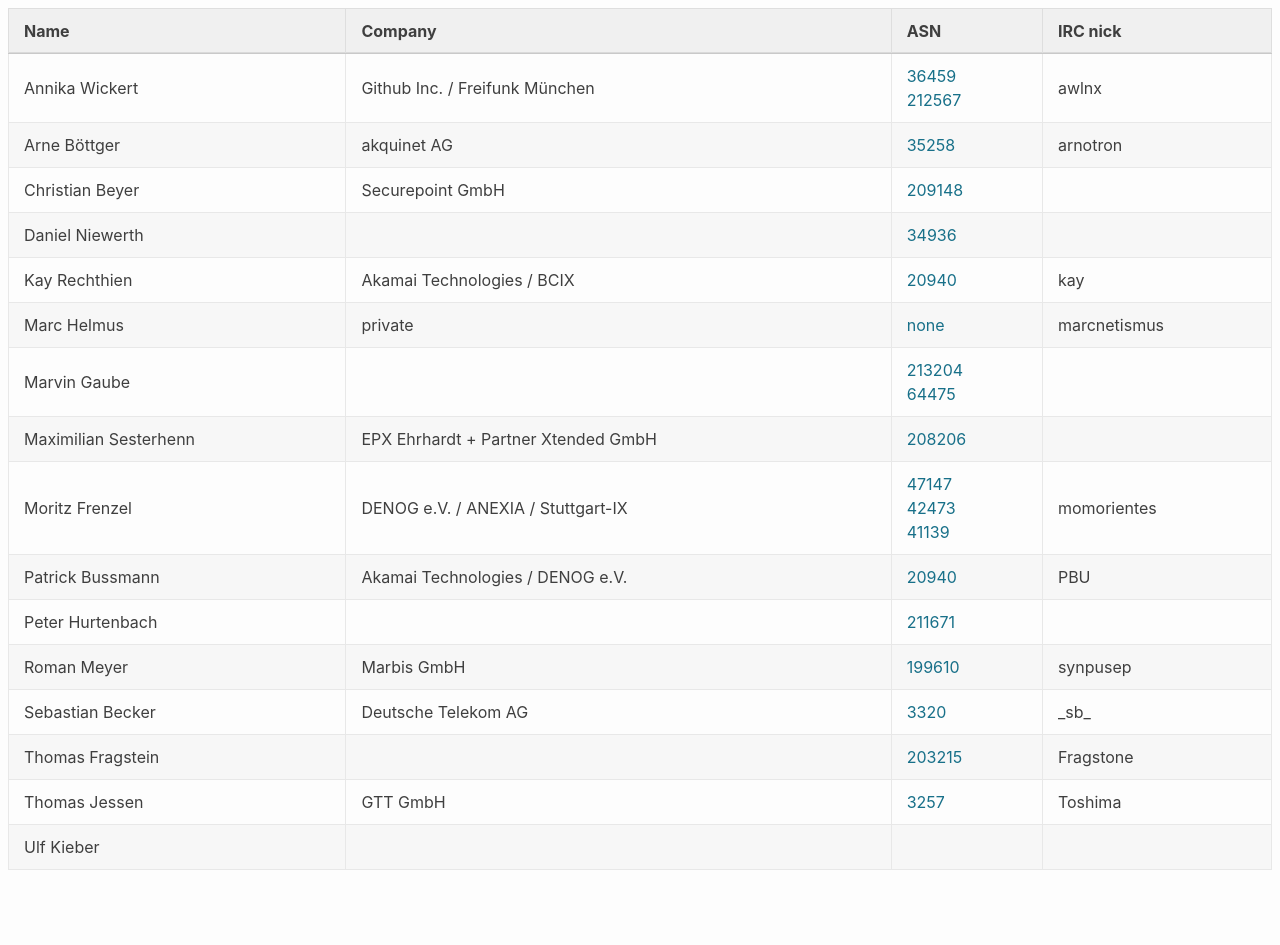
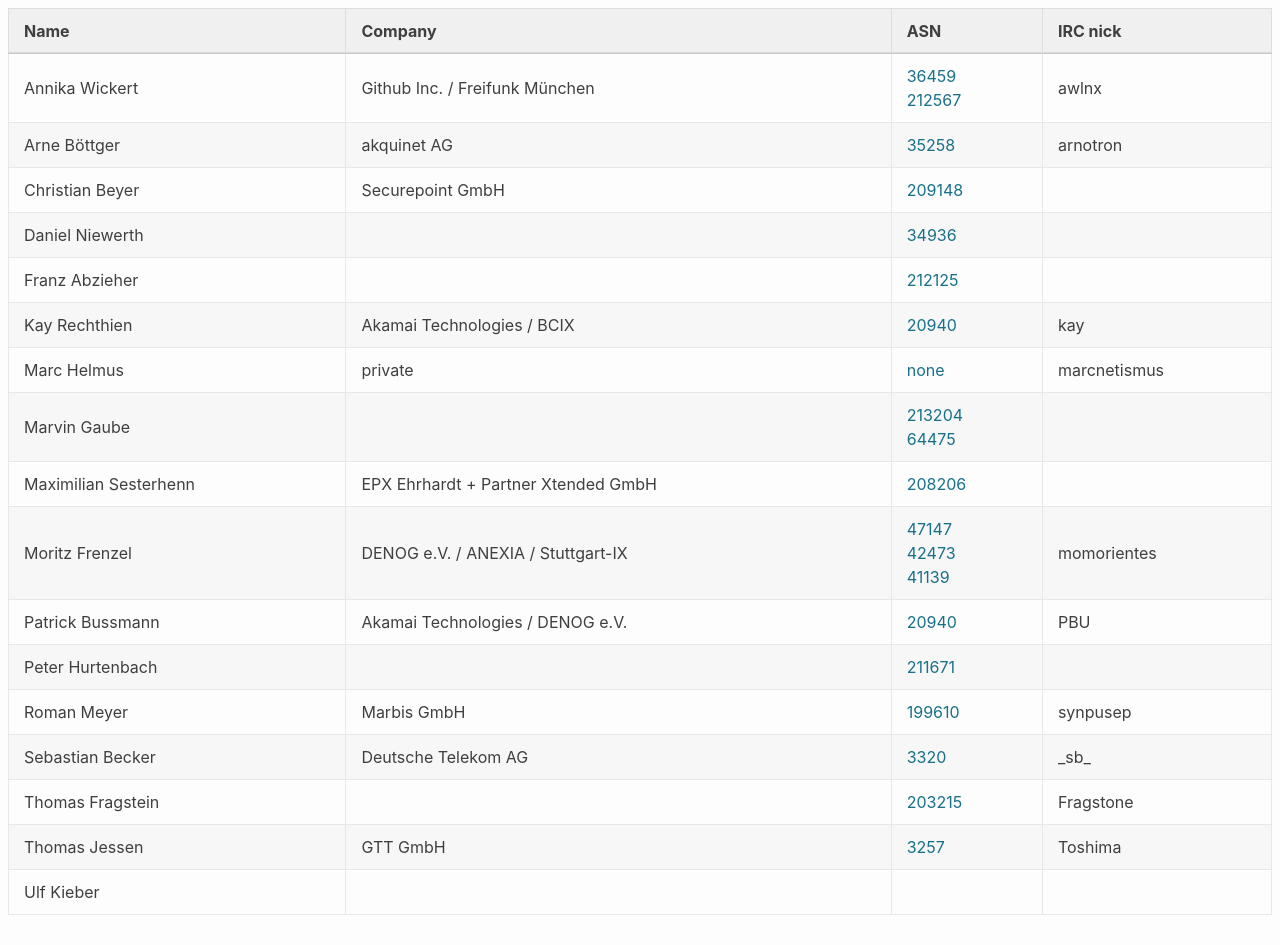
Before and after one commit to denog/pretix-attendeelist, a Jekyll site: the page built from meetup_2021_02/index.markdown, in a window 1280 px wide and 945 px high. Built offline with Jekyll 4.4.1, drawn with Linux system fonts in a browser that asks for light colours.

Commit message:
Latest data: Thu Apr  8 20:34:22 UTC 2021

```diff
--- a/_data/attendees_meetup_2021-02.json
+++ b/_data/attendees_meetup_2021-02.json
@@ -22,6 +22,12 @@
     "company": null,
     "irc": null,
     "asn": "34936"
+  },
+  {
+    "name": "Franz Abzieher",
+    "company": null,
+    "irc": null,
+    "asn": "212125"
   },
   {
     "name": "Kay Rechthien",
```
